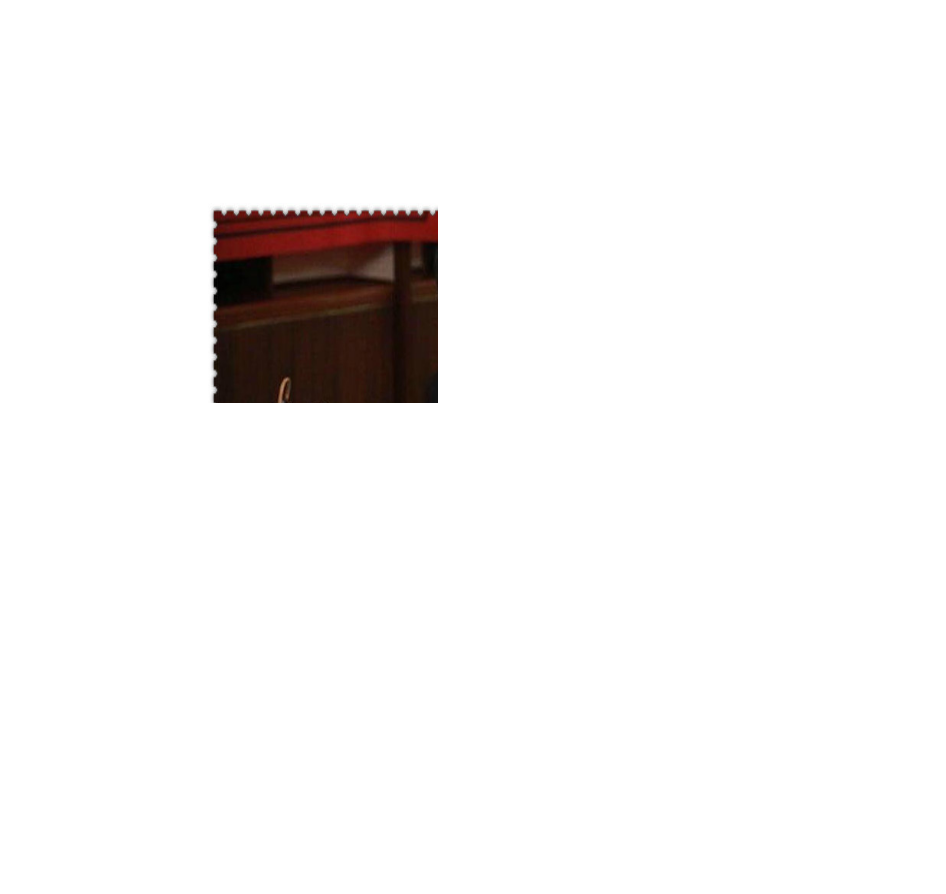
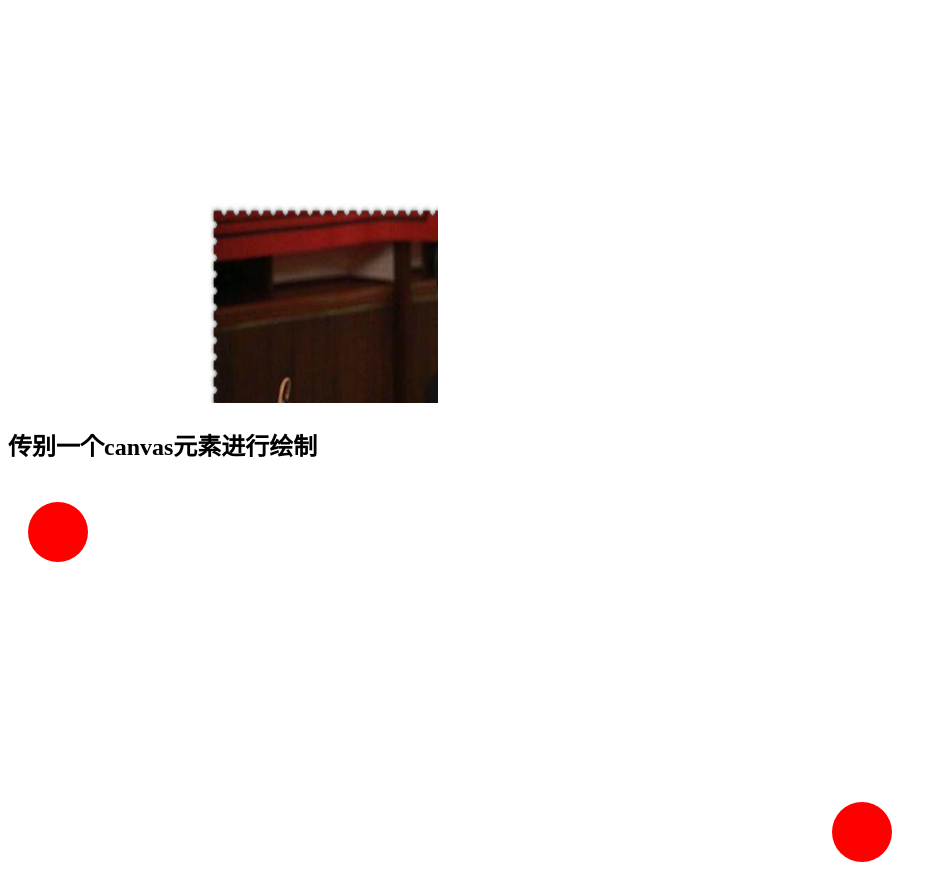
Before and after one commit to Shenchuanhuan/learn-canvas, a plain HTML site: page 01stepToCanvas/06.html in a window 1280 px wide. Shown: the part 942-1836 px from the top of the page, without its empty margins (0-946 px from the left). Before the commit the page ends 1357 px from the top, so only its background shows below. Drawn offline with Linux system fonts and the light colour scheme.

Commit message:
drawImage

```diff
--- a/01stepToCanvas/06.html
+++ b/01stepToCanvas/06.html
@@ -20,9 +20,17 @@
     <canvas id="second" width="800" height="400"></canvas>
   </section>
 
+   <section>
+    <h2>传别一个canvas元素进行绘制</h2>
+    <canvas id="third" width="800" height="400"></canvas>
+    <canvas id="fourth" width="100" height="100"></canvas>
+  </section>
+
   <script type="text/javascript">
     var first = document.querySelector('#first');
     var second = document.querySelector('#second');
+    var third = document.querySelector('#third');
+    var fourth = document.querySelector('#fourth');
 
     var _image = document.querySelector('#img');
     var _image1 = new Image();
@@ -47,6 +55,23 @@
     /**
       先放一张源图像，然后定一个点，根据指定的长宽进行裁剪，裁剪出来的这一部分源图像，以点（200,200）为起点，指定的230和310进行缩放，最终画到画布上。
     */
+
+    //使用另一个canvas元素当参数，将其画到画布上
+    if (fourth.getContext) {
+      var fourctx = fourth.getContext('2d');
+      fourctx.fillStyle = 'red';
+      fourctx.arc(50, 50, 30, 0, 2*Math.PI, true );
+      fourctx.fill();
+    }
+    if (third.getContext) {
+      var thctx = third.getContext('2d');
+      thctx.drawImage(fourth, 0, 0);
+    }
+
+    /**
+    *摘录自高程设计：结合使用drawImage()和其他方法， 可以对图你进行各种基本操作。而操作的结果可以通过 toDataURL()
+    *获得。不过，有一个例外，即图像不能来自其他 域，如果图像来自其他 域，调用toDataURL会抛出一个错误。
+    */
   </script>
 </body>
 </html>
```
Also changed, not shown: 07.html (added, +12 -0 lines).
